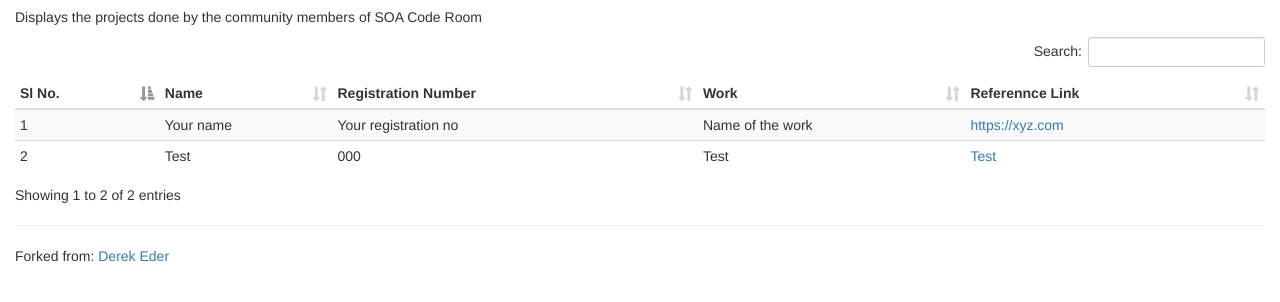
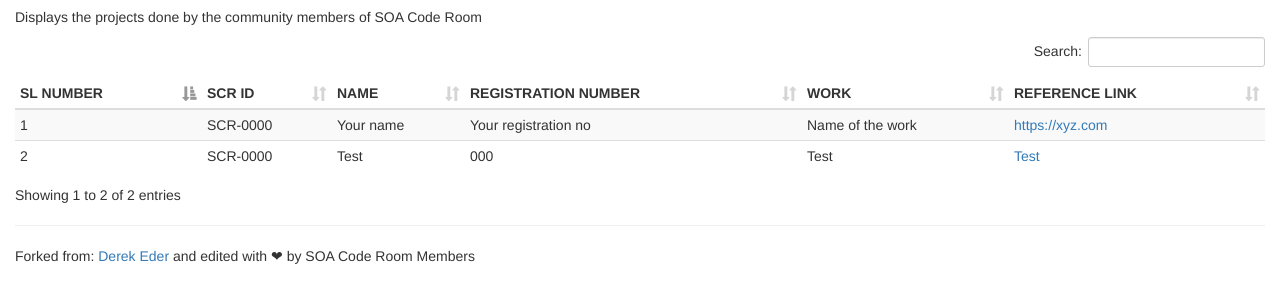
Before and after one commit to saswatsamal/show-off-your-work, a plain HTML site: page index.html in a window 1280 px wide. Shown: the part 108-410 px from the top of the page. Drawn offline with Linux system fonts and the light colour scheme.

Commit message:
csv file updated and footer added

```diff
--- a/data/work.csv
+++ b/data/work.csv
@@ -1,3 +1,3 @@
-Sl No.,Name,Registration Number,Work,Referennce Link
-1,Your name,Your registration no,Name of the work,https://xyz.com
-2,Test,000,Test,Test
+SL NUMBER,SCR ID,NAME,REGISTRATION NUMBER,WORK,REFERENCE LINK
+1,SCR-0000,Your name,Your registration no,Name of the work, https://xyz.com
+2,SCR-0000,Test,000,Test, Test
--- a/index.html
+++ b/index.html
@@ -14,9 +14,6 @@
     <link href="css/dataTables.bootstrap.css" rel="stylesheet">
     <link href="css/nav.css" rel="stylesheet">
 
-
-
-
     <!-- HTML5 shim and Respond.js for IE8 support of HTML5 elements and media queries -->
     <!--[if lt IE 9]>
       <script type="text/javascript" src="https://oss.maxcdn.com/html5shiv/3.7.2/html5shiv.min.js"></script>
@@ -32,10 +29,11 @@
       <a href="https://soacoderoom.github.io/events.html">Events</a>
 
     </div>
+
     <div class="container-fluid">
 
       <h2>SHOW OFF YOUR WORK</h2>
-<p>Displays the projects done by the community members of SOA Code Room</p>
+      <p>Displays the projects done by the community members of SOA Code Room</p>
 
 
       <div id='table-container'></div>
@@ -45,7 +43,7 @@
     <footer class='footer'>
       <div class='container-fluid'>
         <hr />
-        <p>Forked from: <a href="https://github.com/derekeder/csv-to-html-table">Derek Eder</a></p>
+        <p>Forked from: <a href="https://github.com/derekeder/csv-to-html-table">Derek Eder</a> and edited with ❤ by SOA Code Room Members</p>
       </div>
     </footer>
 
@@ -74,7 +72,7 @@
         allow_download: false,
         csv_options: {separator: ',', delimiter: '"'},
         datatables_options: {"paging": false},
-        custom_formatting: [[4, format_link]]
+        custom_formatting: [[5, format_link]]
       });
     </script>
   </body>
```
